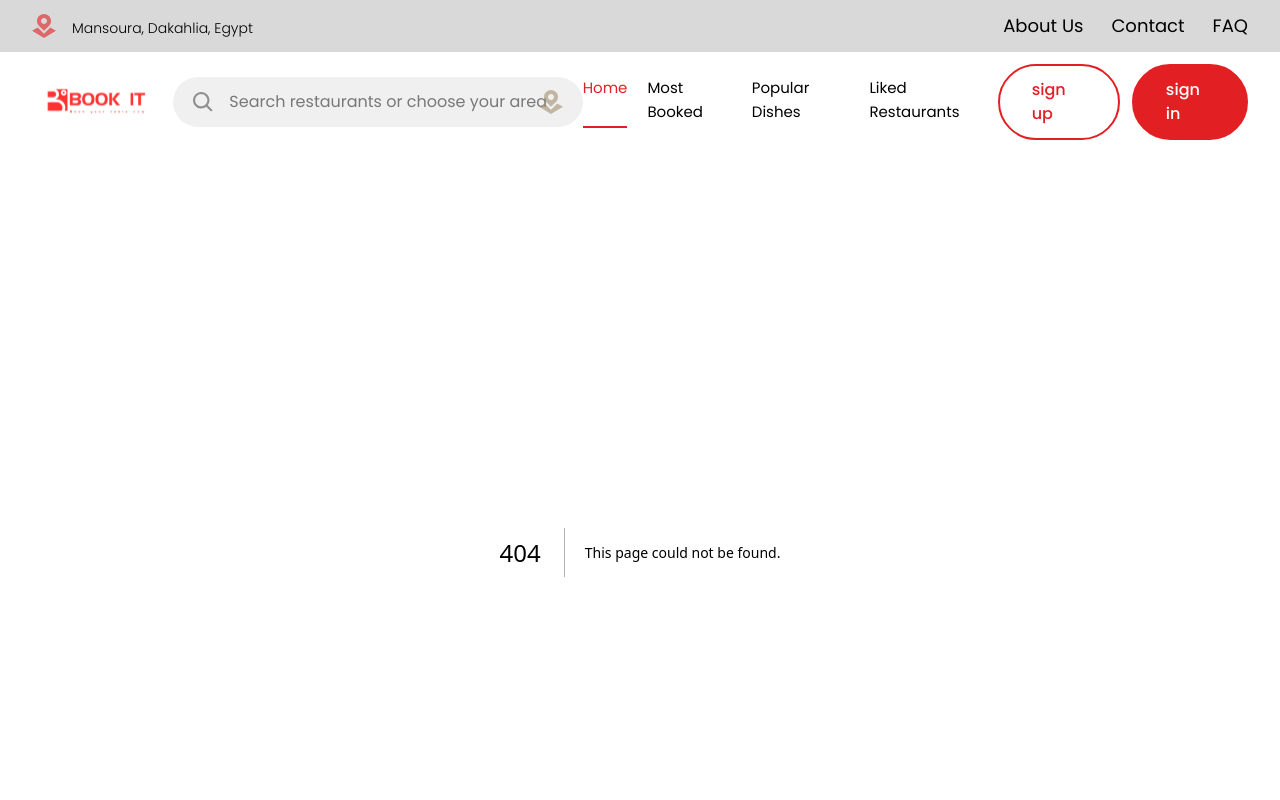
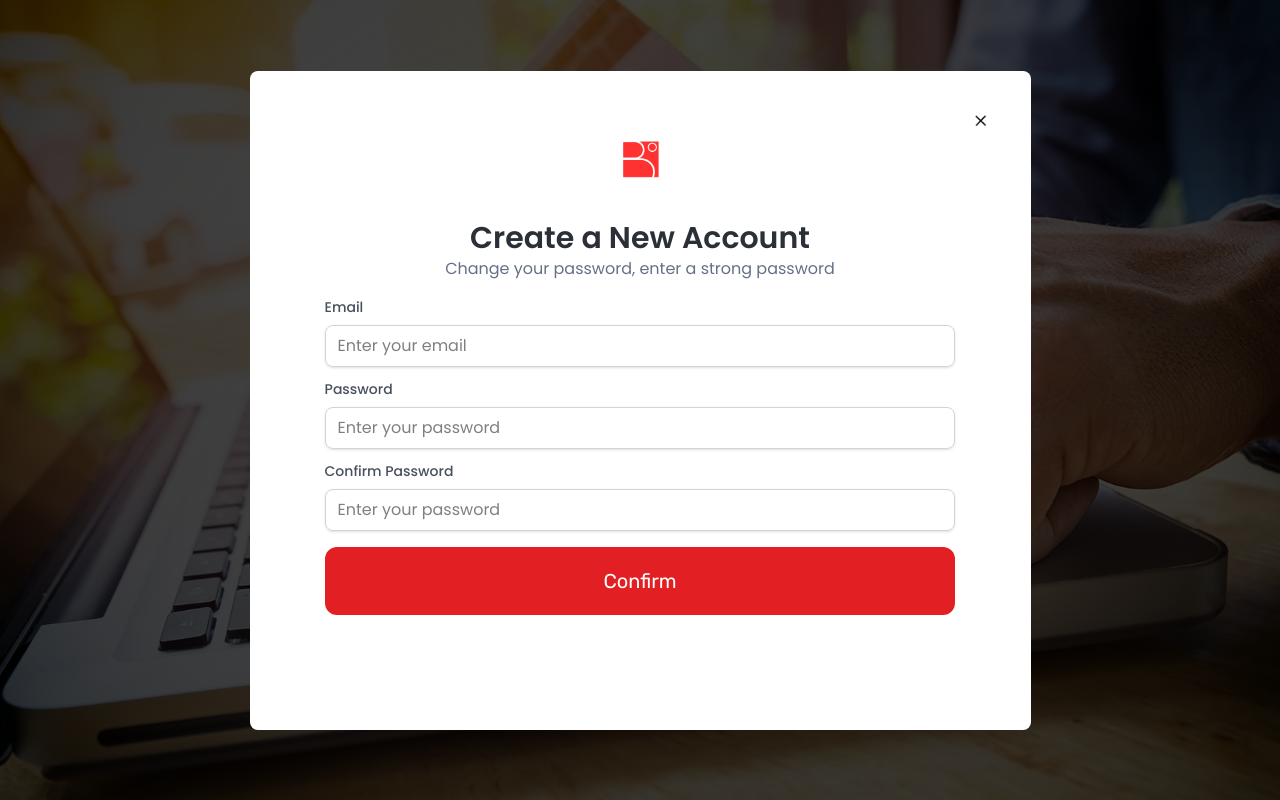
Before and after one commit to youseframy367/BookIt, a Next.js app: page /Register/new-account in a window 1280 px wide. Before the commit this address had no page. Shown: the top 800 px of the page. Built offline with nearby package versions, Linux system fonts and the light colour scheme.

Commit message:
end page new account

```diff
--- /dev/null
+++ b/app/Register/new-account/page.tsx
@@ -0,0 +1,134 @@
+"use client";
+import { useState, useEffect } from "react";
+import Image from "next/image";
+import Submit from "@/app/components/public/Submit";
+
+export default function CreateNewAccount() {
+  const [email, setEmail] = useState("");
+  const [password, setPassword] = useState("");
+  const [confirmPassword, setConfirmPassword] = useState("");
+  const [click, setClick] = useState(false);
+  const [activ, setActive] = useState(false);
+
+  useEffect(() => {
+    if (email && password && confirmPassword) {
+      setActive(true);
+    } else {
+      setActive(false);
+    }
+  }, [email, password, confirmPassword]);
+
+  const handleSubmit = async () => {
+    if (password !== confirmPassword) {
+      alert("Passwords do not match!");
+      return;
+    }
+
+    setClick(true);
+
+    try {
+      const response = await fetch("/api/register", {
+        method: "POST",
+        headers: { "Content-Type": "application/json" },
+        body: JSON.stringify({ email, password }),
+      });
+
+      if (!response.ok) throw new Error("Failed to register");
+
+      const result = await response.json();
+      console.log(result);
+    } catch (error) {
+      console.error(error);
+      alert("Error registering user");
+      setClick(false);
+    }
+  };
+
+  return (
+    <section>
+      <div
+        className="fixed inset-0 flex flex-col justify-center bg-cover bg-center"
+        style={{ backgroundImage: "url('/assets/icons/bg-login.png')" }}>
+        <div className="container flex flex-col justify-center items-center">
+          <form action=""
+            method=""
+            onClick={handleSubmit} className="flex flex-col items-center md:w-[781px] h-[659px] p-10 bg-white rounded-lg">
+            <div className="w-full flex justify-end">
+              <button
+                className="border-none outline-none"
+              >
+                {/* onClick={() => navigate("/login")} */}
+                <div className="w-[20px] h-[20px] relative">
+                  <Image src="/assets/icons/close.png" alt="back" fill />
+                </div>
+              </button>
+            </div>
+
+            <Image
+              src="/assets/icons/logo-navbar.png"
+              width={80}
+              height={70}
+              className="-mt-2"
+              alt="logo"
+            />
+
+            <p className="mt-4 text-[30px] font-semibold leading-[38px] text-[#2B2F38]">
+              Create a New Account
+            </p>
+
+            <p className="text-[#667085] leading-6 font-normal mt-0">
+              Change your password, enter a strong password
+            </p>
+
+            {/* Email */}
+            <div className="flex flex-col w-[90%] gap-2 mt-4">
+              <label className="text-sm font-medium text-[#48505E]">
+                Email
+              </label>
+              <input
+                type="email"
+                placeholder="Enter your email"
+                value={email}
+                onChange={(e) => setEmail(e.target.value)}
+                className="px-3 py-2 border border-[#D0D5DD] rounded-lg shadow-sm outline-none focus:ring-2 focus:ring-red-500"
+              />
+            </div>
+
+            {/* Password */}
+            <div className="flex flex-col w-[90%] gap-2 mt-3">
+              <label className="text-sm font-medium text-[#48505E]">
+                Password
+              </label>
+              <input
+                type="password"
+                placeholder="Enter your password"
+                value={password}
+                onChange={(e) => setPassword(e.target.value)}
+                className="px-3 py-2 border border-[#D0D5DD] rounded-lg shadow-sm outline-none focus:ring-2 focus:ring-red-500"
+              />
+            </div>
+
+            {/* Confirm Password */}
+            <div className="flex flex-col w-[90%] gap-2 mt-3">
+              <label className="text-sm font-medium text-[#48505E]">
+                Confirm Password
+              </label>
+              <input
+                type="password"
+                placeholder="Enter your password"
+                value={confirmPassword}
+                onChange={(e) => setConfirmPassword(e.target.value)}
+                className="px-3 py-2 border border-[#D0D5DD] rounded-lg shadow-sm outline-none focus:ring-2 focus:ring-red-500"
+              />
+            </div>
+
+            <div className="my-4 w-[90%]">
+              <Submit title="Confirm" width="w-full" />
+            </div>
+
+          </form>
+        </div>
+      </div>
+    </section>
+  );
+}
--- a/app/components/DetailsRestaurant/Content.tsx
+++ b/app/components/DetailsRestaurant/Content.tsx
@@ -9,9 +9,7 @@ function Content() {
 
     useEffect(() => {
         Fancybox.bind('[data-fancybox="gallery"]', {});
-        return () => {
-            Fancybox.destroy();
-        };
+        return () => Fancybox.destroy();
     }, []);
 
     return (
--- a/app/components/LandingPage/TopRatedOrMostBooked.tsx
+++ b/app/components/LandingPage/TopRatedOrMostBooked.tsx
@@ -3,6 +3,7 @@ import { useState } from "react";
 import Image from "next/image";
 import Like from "./like/like";
 import { Props } from "@/app/TypeScript/TypeScript";
+import Link from "next/link";
 
 function TopRatedOrMostBooked({ dataRealtiedAndBooked }: Props) {
 
@@ -86,12 +87,12 @@ function TopRatedOrMostBooked({ dataRealtiedAndBooked }: Props) {
                               ? item.des
                               : `${item.des.slice(0, previewLength)}...`}
                           </p>
-                          <div className="flex items-center justify-center flex-wrap mt-4 mx-2 gap-3">
+                          <Link href={`/details-restaurant/${index + 1}`} className="flex items-center justify-center flex-wrap mt-4 mx-2 gap-3">
                             <button className="px-8 py-4 rounded-[12px] bg-red-500 text-white text-[23px] font-medium font-Poppins truncate">
                               Restaurant Detail Page
                             </button>
                             <Like />
-                          </div>
+                          </Link>
                         </div>
                       </div>
                     );
--- a/app/components/public/Header.tsx
+++ b/app/components/public/Header.tsx
@@ -94,7 +94,7 @@ function Header() {
                                         })
                                     }
                                 </ul>
-                                <Link href="/" className="border-2 border-[var(--color-red)] bg-white px-8 py-3 text-[var(--color-red)] hover:text-white before:bg-[var(--color-red)] before:bottom-0 before:rounded-t-[50%] relative group rounded-full cursor-pointer overflow-hidden before:content-[''] before:absolute before:left-0 before:w-full before:h-0 before:z-1 before:bottom-0 before:transition-all before:duration-800 hover:before:h-[180%]" title="sign up">
+                                <Link href="/new-account" className="border-2 border-[var(--color-red)] bg-white px-8 py-3 text-[var(--color-red)] hover:text-white before:bg-[var(--color-red)] before:bottom-0 before:rounded-t-[50%] relative group rounded-full cursor-pointer overflow-hidden before:content-[''] before:absolute before:left-0 before:w-full before:h-0 before:z-1 before:bottom-0 before:transition-all before:duration-800 hover:before:h-[180%]" title="sign up">
                                     <span className="text-center relative z-1 text-base font-medium transition-all duration-800">
                                         sign up
                                     </span>
@@ -138,7 +138,7 @@ function Header() {
                                 sign up
                             </span>
                         </Link>
-                        <Link href="/" className="border-2 border-[var(--color-red)] bg-[var(--color-red)] px-8 py-3 text-white hover:text-[var(--color-red)] before:bg-white before:bottom-0 before:rounded-t-[50%] relative group rounded-full cursor-pointer overflow-hidden before:content-[''] before:absolute before:left-0 before:w-full before:h-0 before:z-1 before:bottom-0 before:transition-all before:duration-800 hover:before:h-[180%]" title="sign in">
+                        <Link href="/login" className="border-2 border-[var(--color-red)] bg-[var(--color-red)] px-8 py-3 text-white hover:text-[var(--color-red)] before:bg-white before:bottom-0 before:rounded-t-[50%] relative group rounded-full cursor-pointer overflow-hidden before:content-[''] before:absolute before:left-0 before:w-full before:h-0 before:z-1 before:bottom-0 before:transition-all before:duration-800 hover:before:h-[180%]" title="sign in">
                             <span className="text-center relative z-1 text-base font-medium transition-all duration-800">
                                 sign in
                             </span>
--- a/app/layout.tsx
+++ b/app/layout.tsx
@@ -12,13 +12,14 @@ export default function RootLayout({
 }>) {
   const pathname = usePathname();
 
-  const hideLayoutPages = ['/login', '/login/logIn-your-account', '/login/forget-bassword', '/login/verification-code', '/login/creat-new-password'];
+  const hideLayoutPages = ['/login', '/login/logIn-your-account', '/login/forget-bassword', '/login/verification-code', '/login/creat-new-password', '/Register/new-account'];
   const showHeaderFooter = !hideLayoutPages.includes(pathname);
 
   return (
     <html lang="en">
       <link rel="icon" href="/assets/icons/logo.svg" />
       <body>
+        <title>BOOK IT</title>
         <AOSWrapper />
         {showHeaderFooter && <Header />}
         {children}
--- /dev/null
+++ b/app/menu/page.tsx
@@ -0,0 +1,11 @@
+import Hero from "../components/menu/Hero";
+import Products from "../components/menu/Products";
+
+export default function Home() {
+    return (
+        <>
+            <Hero />
+            <Products />
+        </>
+    );
+}
```
Also changed, not shown: app/login/creat-new-password/page.tsx (+0 -8 lines), app/login/page.tsx (+0 -12 lines), app/page.tsx (line endings or trailing spaces).
